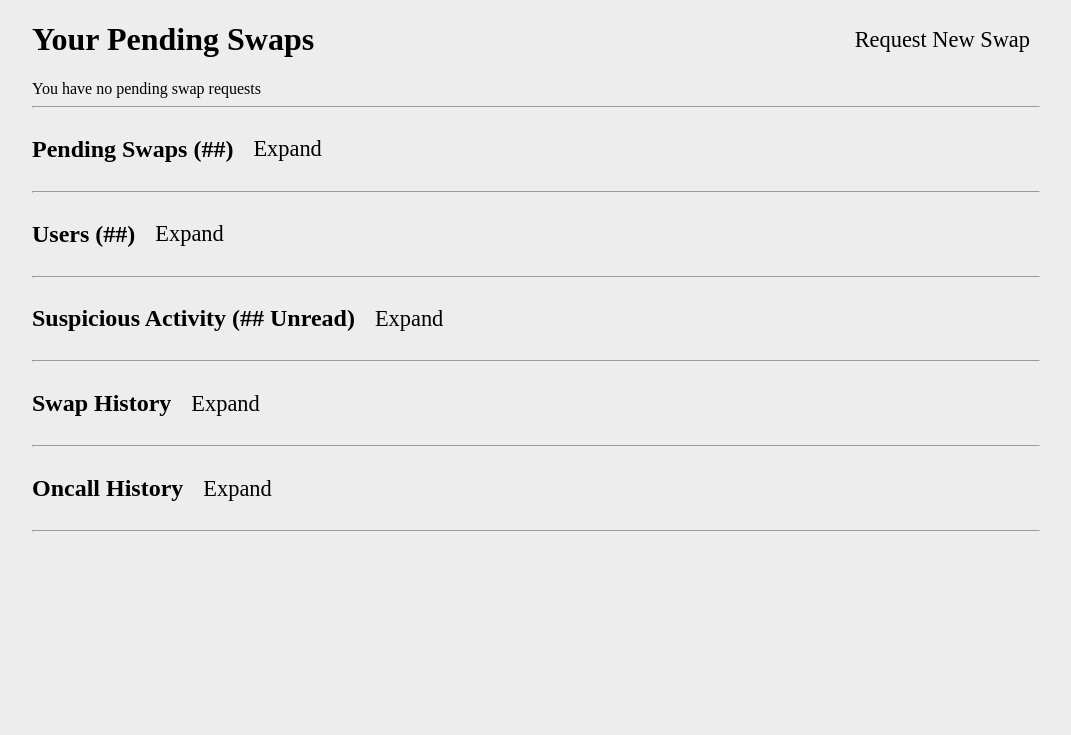
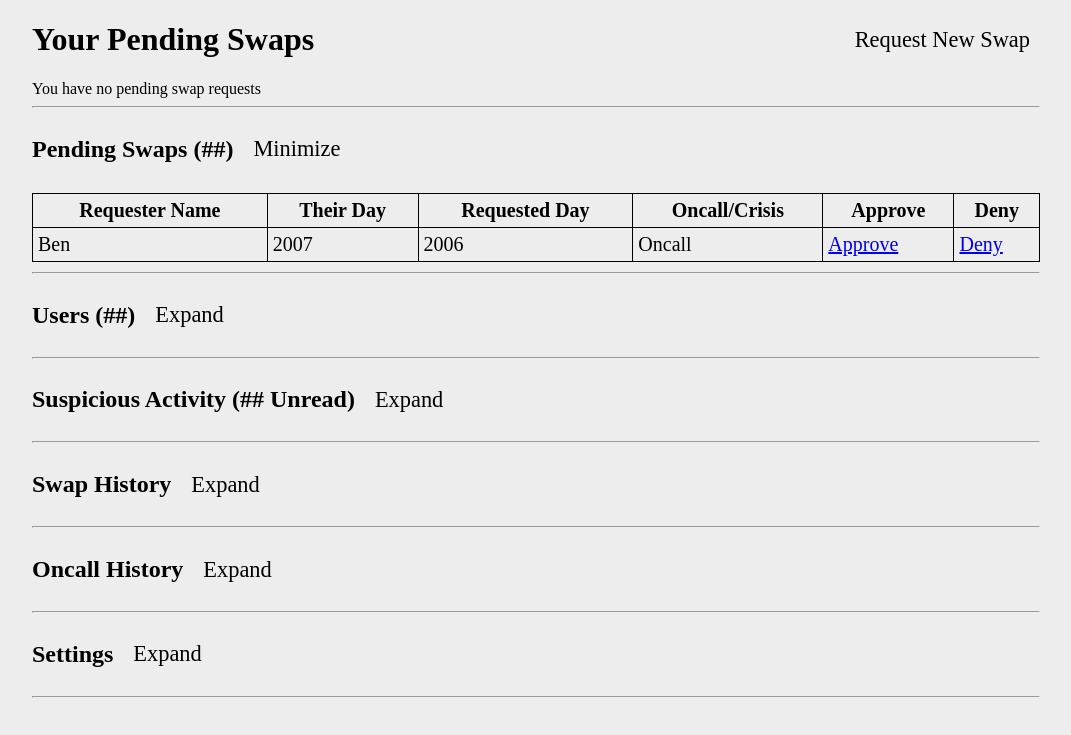
Before and after one commit to Guthib-Programmer/MHC_Scheduler, a Flask app: page /account?pending=1 in a window 1280 px wide. Shown: the part 65-800 px from the top of the page, without its empty margins (104-1175 px from the left). Run offline with Flask 3, Linux system fonts and the light colour scheme; the visitor is signed in with stand-in values (Sample User, id 1); data comes from the database, SQL or seed files in the repository; both versions use the stored data as it was after the commit.

Commit message:
Functionality for most panels on the admin page

```diff
--- a/app.py
+++ b/app.py
@@ -7,6 +7,8 @@ app = Flask(__name__)
 app.config["SESSION_PERMANENT"] = False
 app.config["SESSION_TYPE"] = "filesystem"
 Session(app)
+
+# TODO: Use appscheduler to run background processes
 
 @app.after_request
 def add_header(response):
@@ -227,18 +229,43 @@ def account():
 
                 return render_template("swap.html", days=daysData)
 
-            cur.execute("SELECT requests.id, requests.crisis, d1.date AS day1Name, d2.date AS day2Name, people.name FROM requests JOIN days d1 ON requests.day1 = d1.id JOIN days d2 ON requests.day2 = d2.id JOIN people ON d1.person_id = people.id WHERE day2 IN (SELECT id FROM days WHERE person_id = ? OR crisis_id = ?) AND approved = 0;", (personId, personId))
+            cur.execute("SELECT requests.id, requests.crisis, d1.date AS day1Name, d2.date AS day2Name, people.name FROM requests JOIN days d1 ON requests.day1 = d1.id JOIN days d2 ON requests.day2 = d2.id JOIN people ON d1.person_id = people.id WHERE day2 IN (SELECT id FROM days WHERE person_id = ? OR crisis_id = ?) AND (approved IS NULL OR approved NOT IN (1,2));", (personId, personId))
             rows = cur.fetchall()
             daysData = [dict(row) for row in rows]
-
-            con.close()
 
 
 
             if adminPerms == 1:
 
+                if request.args.get("pending"):
+                    cur.execute("SELECT requests.id, requests.crisis, d1.date AS day1Name, d2.date AS day2Name, people.name FROM requests JOIN days d1 ON requests.day1 = d1.id JOIN days d2 ON requests.day2 = d2.id JOIN people ON d1.person_id = people.id WHERE (approved IS NULL OR approved NOT IN (1,2));")
+                    rows = cur.fetchall()
+                    pendingData = [dict(row) for row in rows]
+                    con.close()
+                    return render_template('admin.html', days=daysData, pendingSwaps=pendingData)
+                elif request.args.get("suspicious"):
+                    cur.execute("SELECT suspicious.type, suspicious.details, suspicious.timestamp, people.name FROM suspicious JOIN people ON suspicious.person_id = people.id LIMIT 25;")
+                    rows = cur.fetchall()
+                    suspiciousData = [dict(row) for row in rows]
+                    con.close()
+                    return render_template('admin.html', days=daysData, suspicious=suspiciousData)
+                elif request.args.get("swapHistory"):
+                    cur.execute("SELECT requests.id, requests.crisis, d1.date AS day1Name, d2.date AS day2Name, people.name, requests.approved, requests.timestamp FROM requests JOIN days d1 ON requests.day1 = d1.id JOIN days d2 ON requests.day2 = d2.id JOIN people ON d1.person_id = people.id WHERE approved IN (1,2);")
+                    rows = cur.fetchall()
+                    swapHistory = [dict(row) for row in rows]
+                    con.close()
+                    return render_template('admin.html', days=daysData, swapHistory=swapHistory)
+                elif request.args.get("oncallHistory"):
+                    cur.execute("SELECT days.date, p1.name AS person1, p2.name AS person2 FROM days JOIN people p1 ON days.person_id = p1.id JOIN people p2 ON days.crisis_id = p2.id WHERE completed = 1 LIMIT 25;")
+                    rows = cur.fetchall()
+                    oncallHistory = [dict(row) for row in rows]
+                    con.close()
+                    return render_template('admin.html', days=daysData, oncallHistory=oncallHistory)
+
+                con.close()
                 return render_template('admin.html', days=daysData)
             else:
+                con.close()
                 return render_template('user.html', days=daysData)
     else:
         return redirect("/")
--- a/templates/admin.html
+++ b/templates/admin.html
@@ -46,29 +46,147 @@
 
 <div>
     <hr>
+    {% if pendingSwaps is defined %}
     <div class="adminExpand">
         <h2>Pending Swaps (##)</h2>
-        <a href="#">Expand</a><br>
+        <a href="?">Minimize</a><br>
+    </div>
+    <table>
+        <tr>
+            <th>Requester Name</th>
+            <th>Their Day</th>
+            <th>Requested Day</th>
+            <th>Oncall/Crisis</th>
+            <th>Approve</th>
+            <th>Deny</th>
+        </tr>
+        {% for day in pendingSwaps %}
+        <tr>
+            <td>{{ day['name'] }}</td>
+            <td>{{ day['day1Name'] }}</td>
+            <td>{{ day['day2Name'] }}</td>
+            {% if day['crisis'] == 0 %}
+            <td>Oncall</td>
+            {% else %}
+            <td>Crisis</td>
+            {% endif %}
+            <td><a href="?approve={{ day['id'] }}">Approve</a></td>
+            <td><a href="?deny={{ day['id'] }}">Deny</a></td>
+        </tr>
+        {% endfor %}
+    </table>
+    {% else %}
+    <div class="adminExpand">
+        <h2>Pending Swaps (##)</h2>
+        <a href="?pending=1">Expand</a><br>
+    </div>
+    {% endif %}
+
+    <hr>
+    <div class="adminExpand"> <!-- TODO: USERS CONTROL PANEL FOR ADMIN -->
+        <h2>Users (##)</h2>
+        <a href="?users">Expand</a><br>
     </div>
     <hr>
-    <div class="adminExpand">
-        <h2>Users (##)</h2>
-        <a href="#">Expand</a><br>
-    </div>
-    <hr>
+    {% if suspicious is defined %}
     <div class="adminExpand">
         <h2>Suspicious Activity (## Unread)</h2>
-        <a href="#">Expand</a><br>
+        <a href="?">Minimize</a><br>
     </div>
+    <table>
+        <tr>
+            <th>Name</th>
+            <th>Type</th>
+            <th>Details</th>
+            <th>Timestamp</th>
+        </tr>
+        {% for person in suspicious %}
+        <tr>
+            <td>{{ person['name'] }}</td>
+            <td>{{ person['type'] }}</td> <!-- TODO: SET THIS TO LOAD A TYPE NOT NUMBER REPRESENTING TYPE-->
+            <td>{{ person['details'] }}</td>
+            <td>{{ person['timestamp'] }}</td>
+        </tr>
+        {% endfor %}
+    </table>
+    {% else %}
+    <div class="adminExpand">
+        <h2>Suspicious Activity (## Unread)</h2>
+        <a href="?suspicious=1">Expand</a><br>
+    </div>
+    {% endif %}
     <hr>
+    {% if swapHistory is defined %}
     <div class="adminExpand">
         <h2>Swap History</h2>
-        <a href="#">Expand</a><br>
+        <a href="?">Minimize</a><br>
     </div>
+    <table>
+        <tr>
+            <th>Requester Name</th>
+            <th>Their Day</th>
+            <th>Requested Day</th>
+            <th>Oncall/Crisis</th>
+            <th>Approved/Denied</th>
+            <th>Timestamp</th>
+        </tr>
+        {% for day in swapHistory %}
+        <tr>
+            <td>{{ day['name'] }}</td>
+            <td>{{ day['day1Name'] }}</td>
+            <td>{{ day['day2Name'] }}</td>
+            {% if day['crisis'] == 0 %}
+            <td>Oncall</td>
+            {% else %}
+            <td>Crisis</td>
+            {% endif %}
+            {% if day['approved'] == 1 %}
+            <td>Approved</td>
+            {% else %}
+            <td>Denied</td>
+            {% endif %}
+            <td>{{ day['timestamp'] }}</td>
+        </tr>
+        {% endfor %}
+    </table>
+    {% else %}
+        <div class="adminExpand">
+            <h2>Swap History</h2>
+            <a href="?swapHistory=1">Expand</a><br>
+        </div>
+    {% endif %}
     <hr>
+    {% if oncallHistory is defined %}
     <div class="adminExpand">
         <h2>Oncall History</h2>
-        <a href="#">Expand</a><br>
+        <a href="?">Minimize</a><br>
+    </div>
+    <table>
+        <tr>
+            <th>Date</th>
+            <th>Oncall</th>
+            <th>Crisis</th>
+            <th>Oncall/Crisis Shift</th>
+        </tr>
+        {% for day in oncallHistory %}
+        <tr>
+            <td>{{ day['date'] }}</td>
+            <td>{{ day['person1'] }}</td>
+            <td>{{ day['person2'] }}</td>
+            <td>TODO</td> <!-- TODO: CHECK IF THIS FIELD IS REQURIED AND MAKE IT -->
+        </tr>
+        {% endfor %}
+    </table>
+    {% else %}
+    <div class="adminExpand">
+        <h2>Oncall History</h2>
+        <a href="?oncallHistory=1">Expand</a><br>
+    </div>
+    {% endif %}
+    <hr>
+    <div class="adminExpand"> <!-- TODO: SETTINGS FOR ADMIN USERS -->
+        <h2>Settings</h2>
+        <a href="?settings">Expand</a><br>
     </div>
     <hr>
 </div>
```
Also changed, not shown: main.db.
